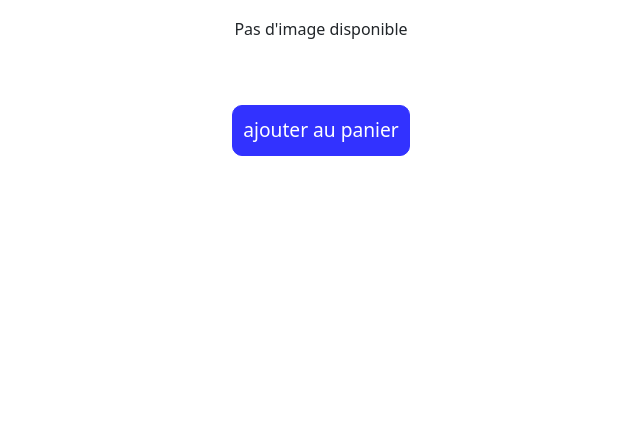
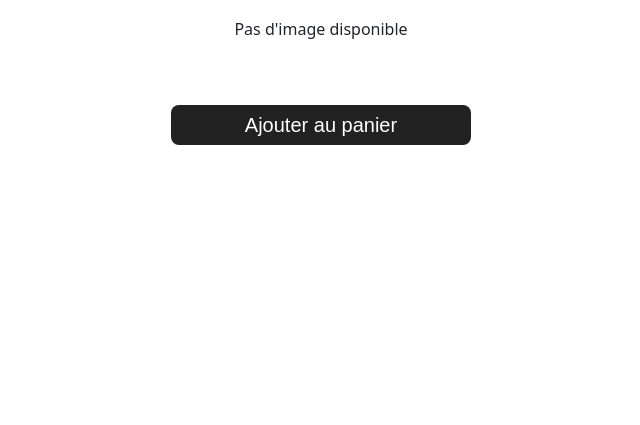
Before and after one commit to projet-ccp/AhMaZone, a Symfony app: template templates/produit/produit.html.twig in a window 1280 px wide. Shown: the part 207-632 px from the top of the page, without its empty margins (319-959 px from the left). Run offline with Twig, Linux system fonts and the light colour scheme; the template is opened without the code that fills it, so the values that code supplies are empty; some libraries are stand-ins or nearby versions.

Commit message:
Panier infini réglé + css amelioré

```diff
--- a/public/styles/main.css
+++ b/public/styles/main.css
@@ -92,15 +92,6 @@
   margin: auto;
   text-align: center;
   margin-top: 50px;
-}
-
-.btnPanier {
-  border: 1px solid rgb(50, 50, 255);
-  border-radius: 10px;
-  background-color: rgb(50, 50, 255);
-  color: white;
-  font-size: 1.2em;
-  padding: 10px;
 }
 
 .containerImg
@@ -256,3 +247,94 @@
   margin: auto;
   display: flow-root;
 }
+
+.button {
+  --width: 300px;
+  --height: 40px;
+  --button-color: #222;
+  width: var(--width);
+  height: var(--height);
+  background: var(--button-color);
+  position: relative;
+  text-align: center;
+  border-radius: 0.5em;
+  font-family: "Arial";
+  transition: background 0.7s;
+  display: inline-table;
+}
+
+.text {
+  display: flex;
+  align-items: center;
+  justify-content: center;
+  font-size: 20px;
+}
+
+.button-wrapper,
+.text,
+.icon {
+  overflow: hidden;
+  position: absolute;
+  width: 100%;
+  height: 100%;
+  left: 0;
+  color: #fff;
+}
+
+.text {
+  top: 0;
+}
+
+.text,
+.icon {
+  transition: top 0.5s;
+}
+
+.icon {
+  color: #fff;
+  top: 100%;
+  display: flex;
+  align-items: center;
+  justify-content: center;
+}
+
+.icon svg {
+  width: 24px;
+  height: 24px;
+}
+
+.button:hover {
+  background: #222;
+}
+
+.button:hover .text {
+  top: -100%;
+}
+
+.button:hover .icon {
+  top: 0;
+}
+
+.button:hover:before,
+.button:hover:after {
+  opacity: 1;
+  visibility: visible;
+}
+
+
+.buttonCommander {
+  color: white;
+  font-size: 1.2em;
+  --width: 300px;
+  --height: 40px;
+  --button-color: #222;
+  width: var(--width);
+  height: var(--height);
+  background: var(--button-color);
+  position: relative;
+  text-align: center;
+  border-radius: 0.5em;
+  font-family: "Arial";
+  transition: background 0.7s;
+  display: inline-table;
+}
--- a/templates/produit/produit.html.twig
+++ b/templates/produit/produit.html.twig
@@ -14,11 +14,33 @@
         {% endif %}
         <br>
         <br>
-        <button class="btnPanier" onclick="addToCart({{ product.id }})">ajouter au panier </button>
+        <div type= "button" class="button" onclick="addToCart({{ product.id }})">
+  <div class="button-wrapper">
+    <div class="text" >Ajouter au panier</div>
+    <span class="icon">
+      <svg
+        xmlns="http://www.w3.org/2000/svg"
+        width="18"
+        height="16"
+        fill="currentColor"
+        class="bi bi-cart2"
+      >
+        <path
+          d="M0 2.5A.5.5 0 0 1 .5 2H2a.5.5 0 0 1 .485.379L2.89 4H14.5a.5.5 0 0 1 .485.621l-1.5 6A.5.5 0 0 1 13 11H4a.5.5 0 0 1-.485-.379L1.61 3H.5a.5.5 0 0 1-.5-.5zM3.14 5l1.25 5h8.22l1.25-5H3.14zM5 13a1 1 0 1 0 0 2 1 1 0 0 0 0-2zm-2 1a2 2 0 1 1 4 0 2 2 0 0 1-4 0zm9-1a1 1 0 1 0 0 2 1 1 0 0 0 0-2zm-2 1a2 2 0 1 1 4 0 2 2 0 0 1-4 0z"
+        ></path>
+      </svg>
+    </span>
+  </div>
+</div>
+
     </div>
 
     <script>
+        let confirmationDisplayed = false; // Variable pour suivre si le message a été affiché
+
         function addToCart(productId) {
+            // Vérifier si le message n'a pas déjà été affiché
+            if (!confirmationDisplayed) {
                 // Appeler l'URL qui gère l'ajout au panier avec l'ID du produit
                 fetch(`/panier/${productId}`, { method: 'POST' })
                     .then(response => {
@@ -35,11 +57,14 @@
                         confirmationMessage.textContent = 'Produit ajouté au panier!';
                         document.querySelector('.descProd').appendChild(confirmationMessage);
                         // Vous pouvez personnaliser l'affichage du message à votre convenance
+                        confirmationDisplayed = true; // Mettre la variable à true pour indiquer que le message a été affiché
                     })
                     .catch(error => {
                         console.error('Erreur :', error);
                     });
             }
+        }
+
     </script>
 </body>
 
```
Also changed, not shown: templates/panier/panier.html.twig (+0 -9 lines), src/Controller/PanierController.php (line endings or trailing spaces). Lines whose indentation alone changed are shown as unchanged.
